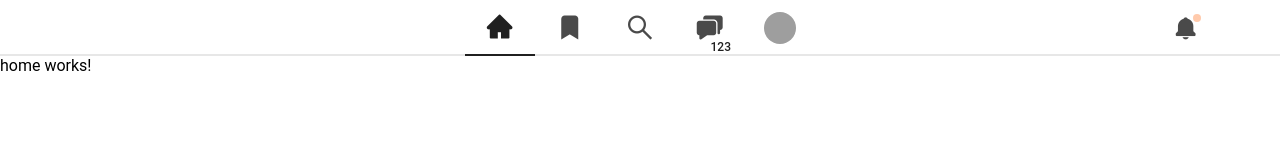
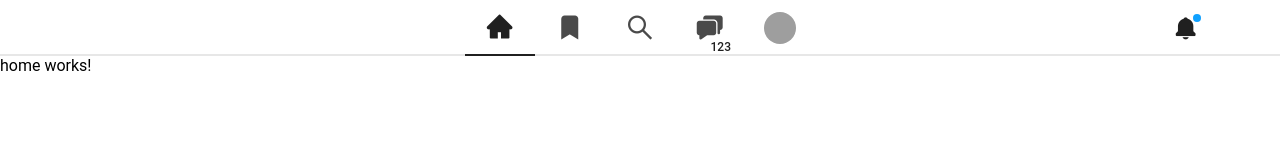
Before and after one commit to Foltes7/FindIt, an Angular app in the folder Client/: page / in a window 1280 px wide. In both pictures the pointer is over the icon 1185 px from the left and 28 px from the top of the page. Shown: the top 160 px of the page. Built offline with nearby package versions, Linux system fonts and the light colour scheme; grey boxes are pictures that could not be loaded; a small style sheet from the web is missing.

Commit message:
fix notification

```diff
--- a/Client/src/app/content/header/header.component.scss
+++ b/Client/src/app/content/header/header.component.scss
@@ -24,8 +24,12 @@ header {
       display: flex;
       justify-content: center;
       align-items: center;
+      cursor: pointer;
       &:hover {
-        cursor: pointer;
+        i::before{
+          color: $active-header-icon-color;
+        }
+
       }
       .counter-container {
         position: absolute;
@@ -34,7 +38,7 @@ header {
         border-radius: 50%;
         width: 8px;
         height: 8px;
-        background-color: #ffcaac;
+        background-color: $blue-color;
       }
     }
   }
```
